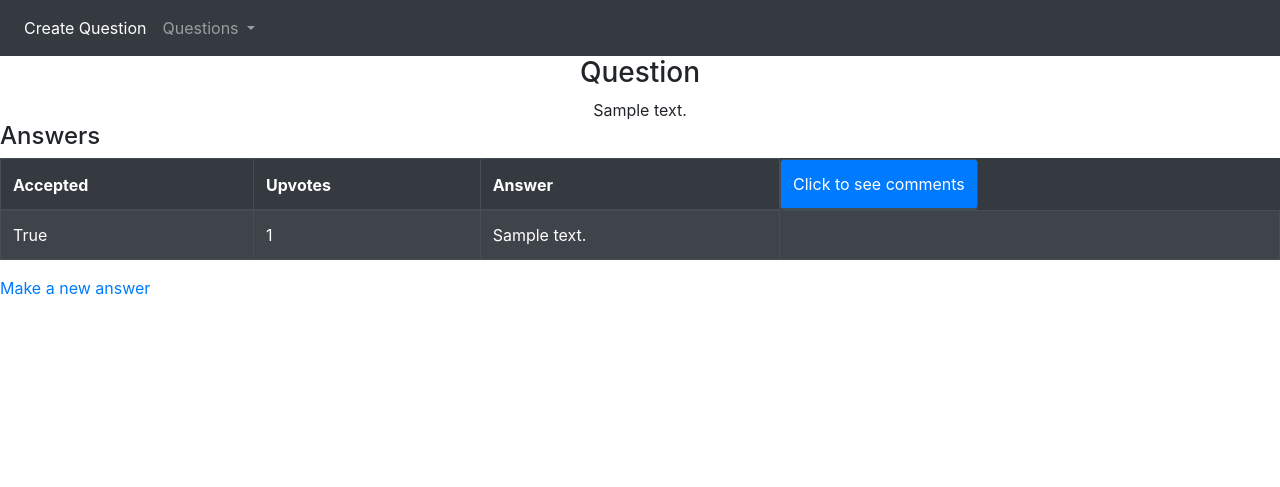
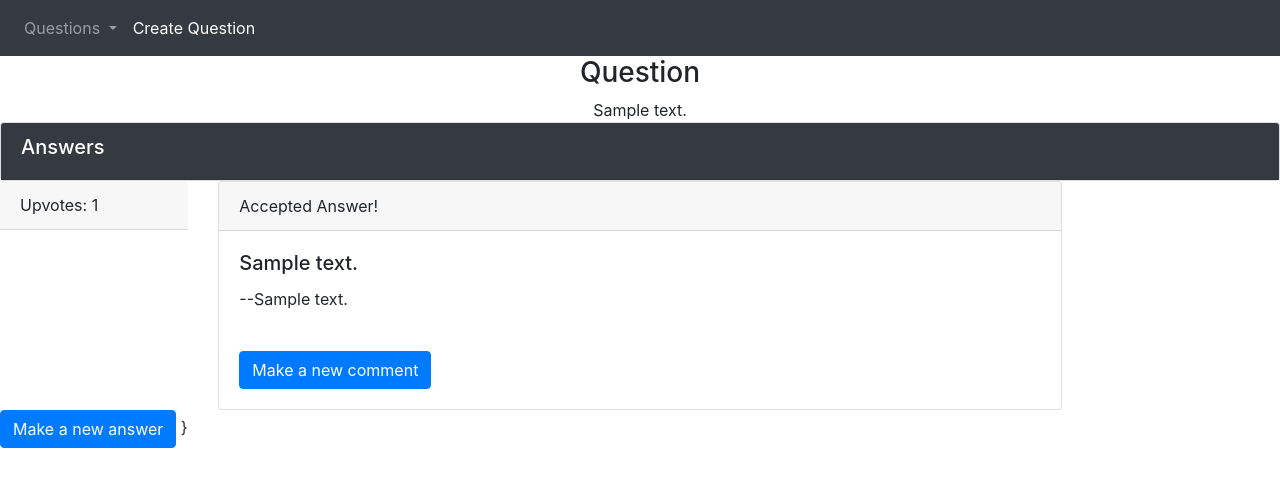
Before and after one commit to Seraph27/django-forum, a Django app: page /rex/question/1 in a window 1280 px wide. Shown: the top 487 px of the page. Run offline with Django 3.2, Linux system fonts and the light colour scheme; tables that the repository leaves empty hold one stand-in row (values such as "Sample post"); some libraries are stand-ins or nearby versions.

Commit message:
changed tables into cards added redirection and message for make new answer button

```diff
--- a/rex_app/templates/rex_app/base.html
+++ b/rex_app/templates/rex_app/base.html
@@ -34,9 +34,6 @@
 
   <div class="collapse navbar-collapse" id="navbarSupportedContent">
     <ul class="navbar-nav mr-auto">
-      <li class="nav-item active">
-        <a class="nav-link" href="{% url 'create_question' %}">Create Question</a>
-      </li>
 
       <li class="nav-item dropdown">
         <a class="nav-link dropdown-toggle" href="#" id="navbarDropdown" role="button" data-toggle="dropdown" aria-haspopup="true" aria-expanded="false">
@@ -48,6 +45,11 @@
 
         </div>
       </li>
+
+      <li class="nav-item active">
+        <a class="nav-link" href="{% url 'create_question' %}">Create Question</a>
+      </li>
+
     </ul>
   </div>
 </nav>
--- a/rex_app/templates/rex_app/question_detail.html
+++ b/rex_app/templates/rex_app/question_detail.html
@@ -11,42 +11,47 @@
 		{{question}}<br>
 	</div>
 
-	<h4>Answers</h4>
+	<div class="card">
+	  	<div class="card-header bg-dark text-white">
+	    	<h5>Answers</h5>
+	  	</div>
+	 </div>
+	{% for answer in question.answer_set.all %}
+		<div class="row">
+			<div class="col-sm-2">
+				<div class"card">
+					<div class="card-header">
+						Upvotes: {{answer.upvotes}}
+					</div>
+				</div>
+			</div>
 
-	 <table class="table table-dark table-striped table-bordered">
-	 	<thead>
-		  <tr>
-		    <th>Accepted</th>
-		    <th>Upvotes</th>
-		    <th>Answer</th>
-		    <th class="btn btn-primary" type="button" data-toggle="collapse" data-target="#collapseExample" aria-expanded="true" aria-controls="collapseExample">
-				    Click to see comments </th>
-		  </tr>
-	 	</thead>
+			<div class="col-sm-8">
+				<div class="card">
 
-	 	<tbody>
-		  {% for answer in question.answer_set.all %}
-		  <tr>
-		  	<td>{{answer.accepted}}</td>
-		  	<td>{{answer.upvotes}}</td>
-		  	<td>{{answer.text}}</td>
-		  	<td>
-				<div class="collapse" id="collapseExample">
-				  <div class="card card-body bg-dark">
+				{% if answer.accepted %}
+					<div class="card-header">
+				  	  	Accepted Answer!
+				  	</div>
+				{% endif %}
+
+				  	<div class="card-body">
+				    	<h5 class="card-title">{{answer.text}}</h5>
+
 					    {% for comment in answer.comment_set.all %}
 							<p>--{{comment}}</p><br>
 						{% endfor %}
-						<a href="{% url 'create_comment' answer.pk %}">Make a new comment</a>
-				  </div>
+						<a href="{% url 'create_comment' answer.pk %}" class="btn btn-primary">Make a new comment</a>
+				  	</div>
+
 				</div>
-			</td>
-		  </tr>
-		  {% endfor %}
-		</tbody>
-	</table>
+			</div>
+		</div>
+	{% endfor %}
 
 
 
-	<a href="{% url 'create_answer' question.pk %}">Make a new answer</a>
+	<a href="{% url 'create_answer' question.pk %}" class="btn btn-primary">Make a new answer</a>
+}
 
 {% endblock content %}
--- a/rex_app/views.py
+++ b/rex_app/views.py
@@ -86,19 +86,18 @@ def create_answer(request, question_pk):
 	if request.method == 'POST':
 
 		form = AnswerForm(request.POST)
-		# form is now BOUND
 
 		if form.is_valid():
-			# form is now valid
 
 			answer = form.save(commit=False)
 			answer.question = Question.objects.get(pk=question_pk)
 			answer.save()
+			messages.add_message(request, messages.SUCCESS, 'Answer successfully created!')
+			return redirect('question_detail', pk=question_pk)
 
 
-			print('good form')
 		else:
-			print('bad form')
+			messages.add_message(request, messages.ERROR, 'Terrible form D; ')
 
 
 	else:
```
